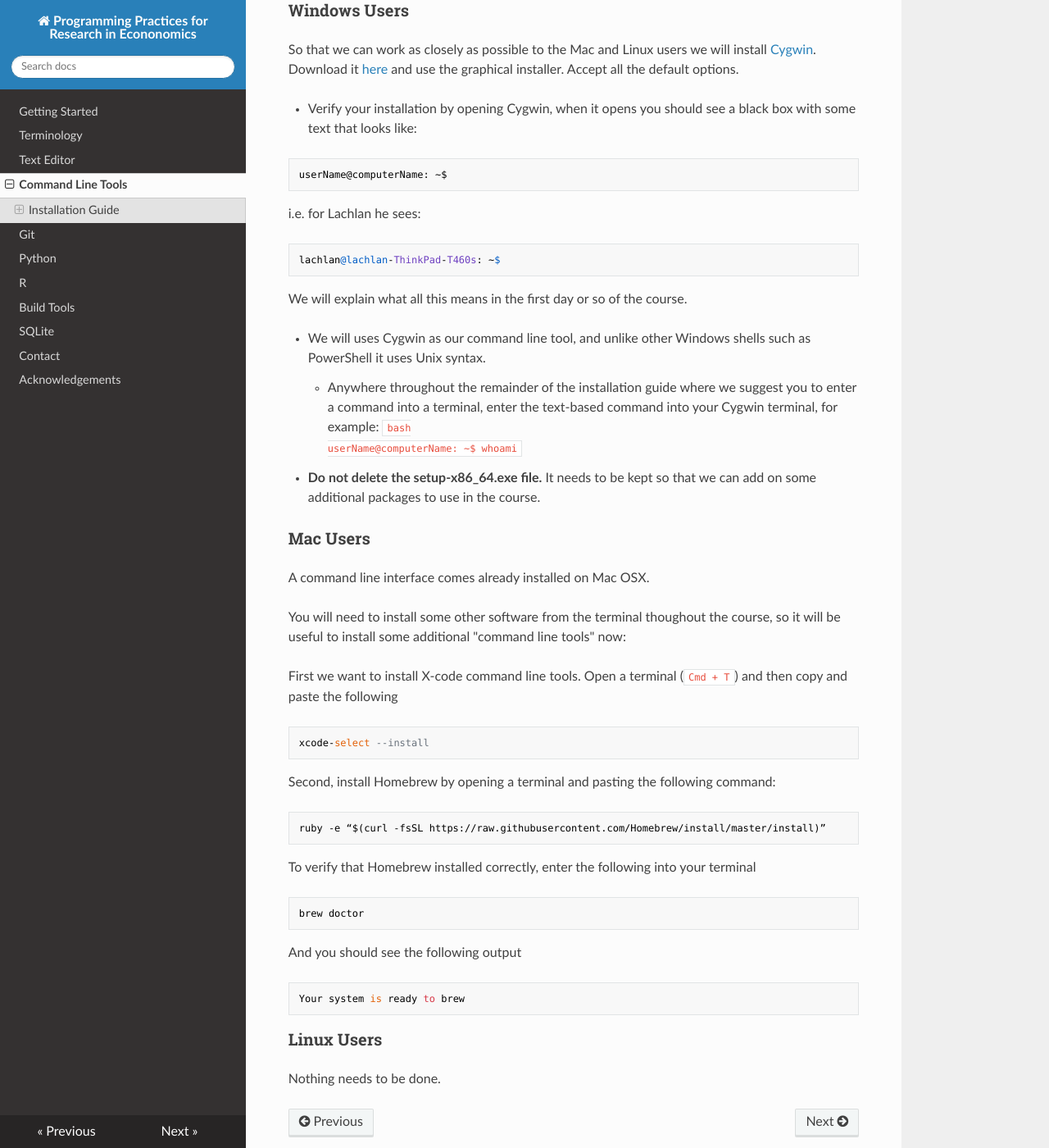
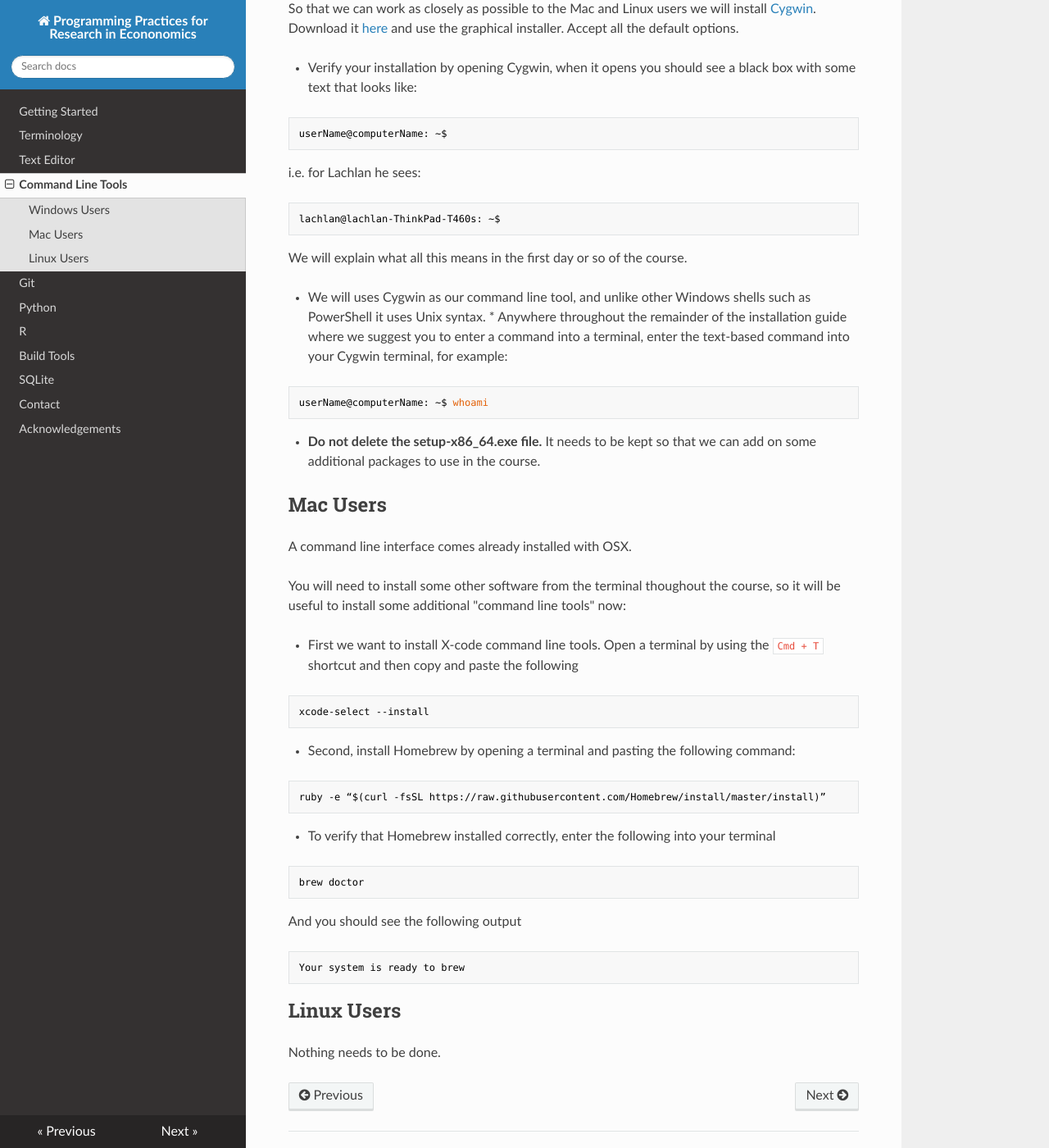
Before and after one commit to pp4rs/DEPRECATED-installation-guide, an MkDocs documentation site: the page built from docs/commandLine.md, in a window 1280 px wide and 1400 px high, scrolled down 385 px. Shown: the whole window at 82% size. Built offline with MkDocs 1.6.1, drawn with Linux system fonts in a browser that asks for light colours; nearby versions of some CDN libraries; old or Windows-style settings are respelled for this version of MkDocs.

Commit message:
added clarity and better formatting to the command line tools page

````diff
--- a/docs/commandLine.md
+++ b/docs/commandLine.md
@@ -4,9 +4,7 @@ A command-line interface or command language interpreter (CLI), also known as a
 
 Throughout the course we will emphasize use of the terminal and executing commands within it as our modus operandi.
 
-## Installation Guide
-
-### Windows Users
+## Windows Users
 
 So that we can work as closely as possible to the Mac and Linux users we will install [Cygwin](https://www.cygwin.com/).
 Download it [here](https://cygwin.com/install.html) and use the graphical installer. Accept all the default options.
@@ -16,42 +14,48 @@ Download it [here](https://cygwin.com/install.html) and use the graphical instal
 userName@computerName: ~$
 ```
 i.e. for Lachlan he sees:
-```
+```bash
 lachlan@lachlan-ThinkPad-T460s: ~$
 ```
 We will explain what all this means in the first day or so of the course.
 
 * We will uses Cygwin as our command line tool, and unlike other Windows shells such as PowerShell it uses Unix syntax.
-    * Anywhere throughout the remainder of the installation guide where we suggest you to enter a command into a terminal, enter the text-based command into your Cygwin terminal, for example:
-    ```bash
-    userName@computerName: ~$ whoami
-    ```
+        * Anywhere throughout the remainder of the installation guide where we suggest you to enter a command into a terminal, enter the text-based command into your Cygwin terminal, for example:
+
+```bash
+userName@computerName: ~$ whoami
+```
 
 * **Do not delete the setup-x86_64.exe file.** It needs to be kept so that we can add on some additional packages to use in the course.
 
 
-### Mac Users
+## Mac Users
 
-A command line interface comes already installed on Mac OSX.
+A command line interface comes already installed with OSX.
 
 You will need to install some other software from the terminal thoughout the course, so it will be useful to install some additional "command line tools" now:
 
-First we want to install X-code command line tools. Open a terminal (`Cmd + T`) and then copy and paste the following
+* First we want to install X-code command line tools. Open a terminal by using the `Cmd + T` shortcut and then copy and paste the following
 
-    xcode-select --install
+```bash
+xcode-select --install
+```
 
-Second,  install Homebrew by opening a terminal and pasting the following command:
+* Second,  install Homebrew by opening a terminal and pasting the following command:
 
-    ruby -e “$(curl -fsSL https://raw.githubusercontent.com/Homebrew/install/master/install)”
+```bash
+ruby -e “$(curl -fsSL https://raw.githubusercontent.com/Homebrew/install/master/install)”
+```
 
-To verify that Homebrew installed correctly, enter the following into your terminal
+* To verify that Homebrew installed correctly, enter the following into your terminal
+```bash
+brew doctor
+```
+And you should see the following output
+```bash
+Your system is ready to brew
+```
 
-    brew doctor
-
-And you should see the following output
-
-    Your system is ready to brew
-
-### Linux Users
+## Linux Users
 
 Nothing needs to be done.
````
